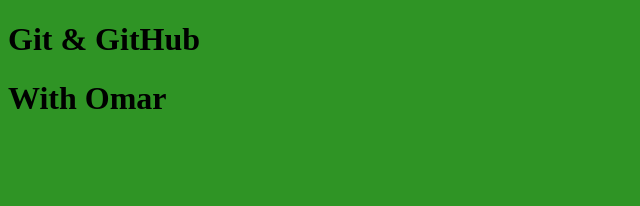
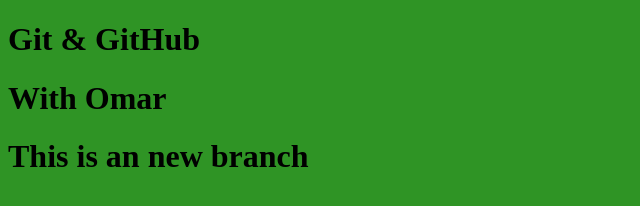
Before and after one commit to OmarNasserDev/myproject, a plain HTML site: page index.html in a window 1280 px wide. Shown: the whole page, without its empty margins (0-640 px from the left). Drawn offline with Linux system fonts and the light colour scheme.

Commit message:
edit the html file

```diff
--- a/index.html
+++ b/index.html
@@ -9,6 +9,7 @@
 <body>
     <h1>Git & GitHub</h1>
     <h1>With Omar</h1>
+    <h1>This is an new branch</h1>
     <script src="./app.js"></script>
 </body>
 </html>
```
